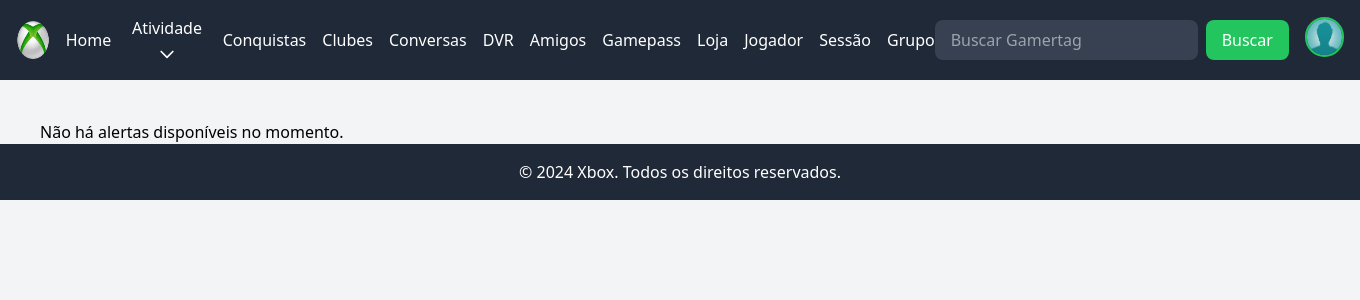
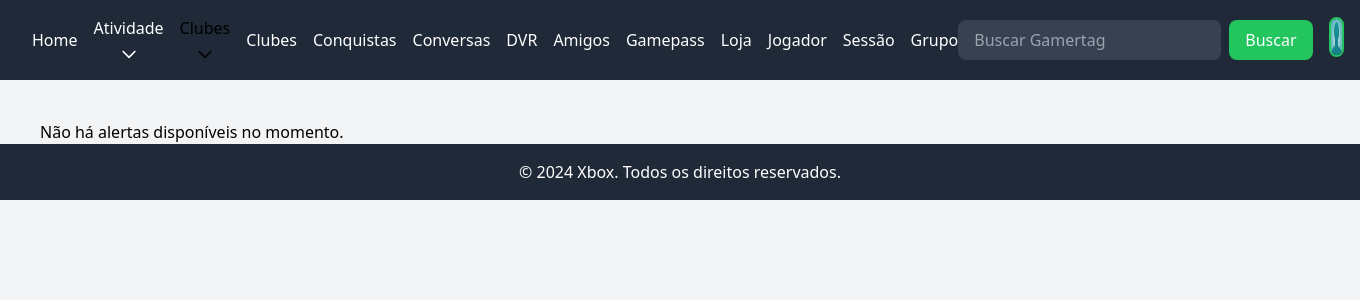
Before and after one commit to AndersonC96/XboxLive, a PHP site: page /pages/alerts.php in a window 1360 px wide. Shown: the top 300 px of the page. Run offline with PHP 8.4, Linux system fonts and the light colour scheme; the visitor is signed in with stand-in values (Sample User, id 1); data that the repository does not hold is empty; some libraries are stand-ins or nearby versions.

Commit message:
Update navbar.php

```diff
--- a/includes/navbar.php
+++ b/includes/navbar.php
@@ -47,8 +47,20 @@
                     <a href="../pages/historico.php" class="block px-4 py-2 hover:bg-gray-600">Histórico</a>
                 </div>
             </div>
+            <div class="relative">
+                <button class="text-whiet hover:text-gray-400 focus:outline-none">
+                    Clubes
+                    <svg class="w-5 h-5 inline-block" fill="none" stroke="currentColor" viewBox="0 0 24 24" xmlns="http://www.w3.org/2000/svg">
+                        <path stroke-linecap="round" stroke-linejoin="round" stroke-width="2" d="M19 9l-7 7-7-7"></path>
+                    </svg>
+                </button>
+                <div class="absolute mt-2 w-48 bg-gray-700 text-white rounded-lg shadow-lg hidden group-hover:block">
+                    <a href="../pages/procurar_clube.php" class="block px-4 py-2 hover:bg-gray-600">Procurar clube</a>
+                    <a href="../pages/recomendacoes.php" class="block px-4 py-2 hover:bg-gray-600">Recomendações</a>
+                </div>
+            </div>
+            <a href="#" class="text-white">Clubes</a>
             <a href="#" class="text-white">Conquistas</a>
-            <a href="#" class="text-white">Clubes</a>
             <a href="#" class="text-white">Conversas</a>
             <a href="#" class="text-white">DVR</a>
             <a href="#" class="text-white">Amigos</a>
```
